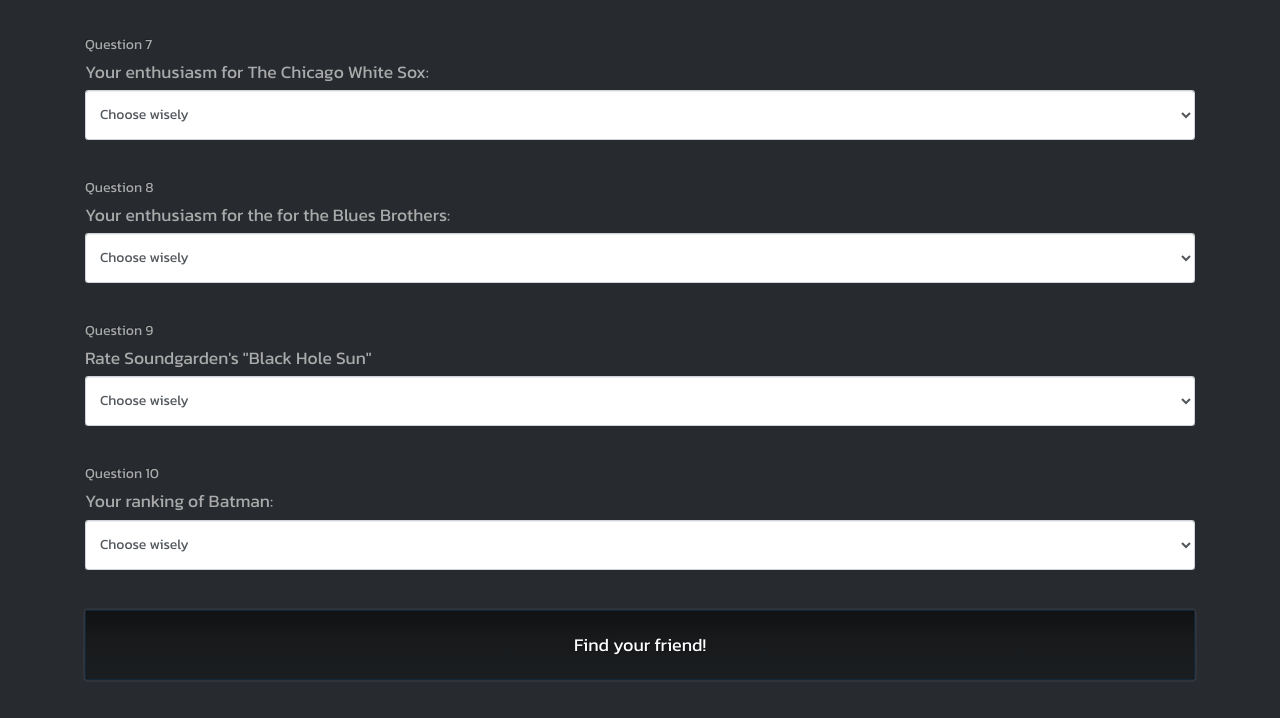
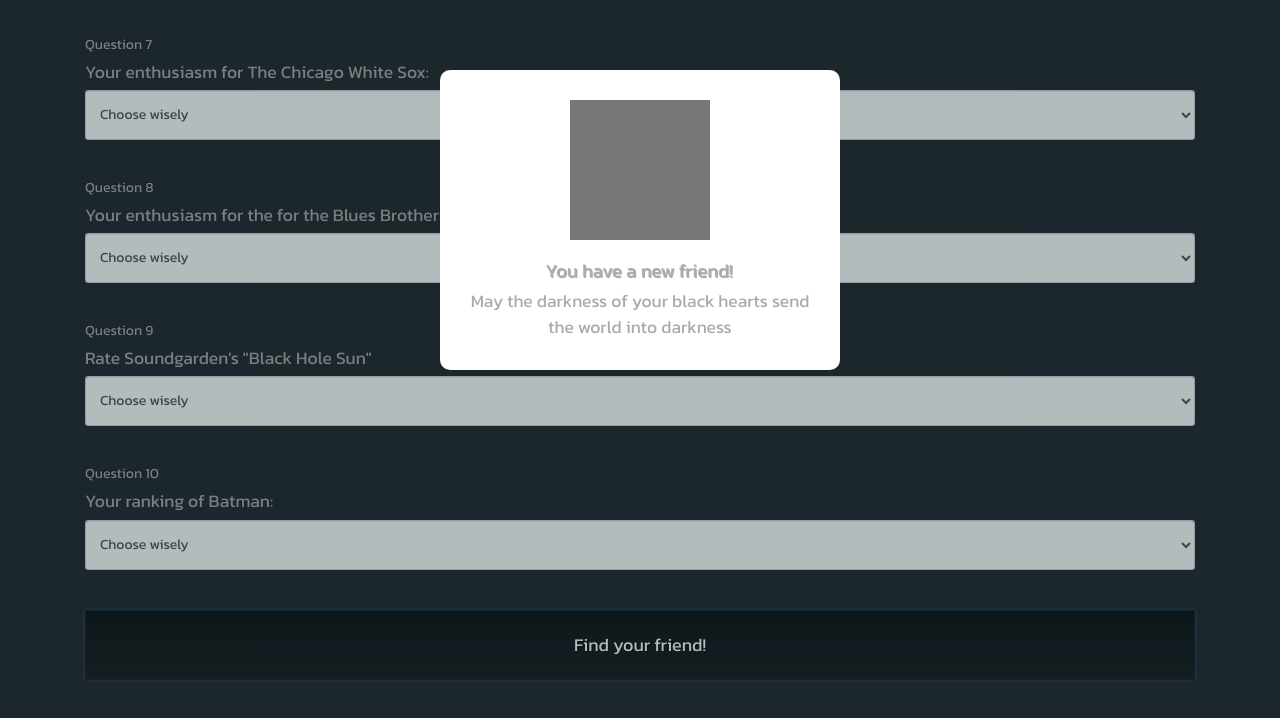
Before and after one commit to nickvolkert/FriendFinder, a website: page app/public/survey.html in a window 1280 px wide. Both pictures are taken after a click on the button "Find your friend!". Shown: the part 1162-1880 px from the top of the page. Drawn offline with nearby package versions, Linux system fonts and the light colour scheme.

Commit message:
added a friend modal

```diff
--- a/app/public/css/styles.css
+++ b/app/public/css/styles.css
@@ -37,3 +37,42 @@
 #division{
   margin:40px 0;
 }
+#intCurtain{
+  display:none; /* Hidden by default */
+  position: fixed; /* Stay in place */
+  z-index: 888; /* Sit on top */
+  left: 0;
+  top: 0;
+  width: 100%; /* Full width */
+  height: 100%; /* Full height */
+  overflow: auto; /* Enable scroll if needed */
+  background-color: rgb(4,31,38); /* Fallback color */
+  background-color: rgba(4,31,38,0.3); /* Black w/ opacity */
+}
+#modalHouse{
+  width: 400px;
+  height: 300px;
+  border-radius: 10px;
+  background-color: #FFF;
+  margin: 150px auto 0 auto;
+  padding: 30px;
+}
+#friendPicture{
+  width: 140px;
+  height: 140px;
+  margin: 0 auto 20px auto;
+  background-color: #777;
+}
+#friendText{
+
+}
+h2{
+  text-align: center;
+}
+#modalHouse p{
+  text-align: center;
+}
+a#close{
+  color:#777;
+  text-align: center;
+}
--- /dev/null
+++ b/app/public/js/scripts.js
@@ -0,0 +1,19 @@
+function myLocationCurtain(){
+          //friendModal = $('<div id="intCurtain"><div class="loader"></div></div>');
+          //console.log("modal fire is working");
+          //$(".container").html(friendModal);
+          $("#intCurtain").show();
+     }
+
+$(document).on("click", "#intCurtain", function(e) {
+  $(this).hide("#intCurtain");
+  //$(this).remove();
+});
+
+$(document).on("click", "#intCurtain", function (e) {
+  e.stopPropagation();
+});
+
+$("#findFriend").on("click", function(){
+  myLocationCurtain();
+})
--- a/app/public/survey.html
+++ b/app/public/survey.html
@@ -138,10 +138,20 @@
 
         <button class="btn btn-lg btn-primary" role="button" id="findFriend">Find your friend!</button>
       </div>
-
+      <div id="intCurtain">
+        <div id="modalHouse">
+          <div id="friendPicture"></div>
+          <div id="friendText">
+            <h2>You have a new friend!</h2>
+            <p>May the darkness of your black hearts send the world into darkness</p>
+            <a href="#">Close</a>
+          </div>
+        </div>
+    </div>
     </div>
     <script src="https://code.jquery.com/jquery-3.2.1.slim.min.js" integrity="sha384-KJ3o2DKtIkvYIK3UENzmM7KCkRr/rE9/Qpg6aAZGJwFDMVNA/GpGFF93hXpG5KkN" crossorigin="anonymous"></script>
     <script src="https://cdnjs.cloudflare.com/ajax/libs/popper.js/1.12.3/umd/popper.min.js" integrity="sha384-vFJXuSJphROIrBnz7yo7oB41mKfc8JzQZiCq4NCceLEaO4IHwicKwpJf9c9IpFgh" crossorigin="anonymous"></script>
     <script src="https://maxcdn.bootstrapcdn.com/bootstrap/4.0.0-beta.2/js/bootstrap.min.js" integrity="sha384-alpBpkh1PFOepccYVYDB4do5UnbKysX5WZXm3XxPqe5iKTfUKjNkCk9SaVuEZflJ" crossorigin="anonymous"></script>
+    <script src="./js/scripts.js" type="text/javascript"></script>
     </body>
     </html>
--- a/app/routing/api-routes.js
+++ b/app/routing/api-routes.js
@@ -4,6 +4,8 @@
     res.json(friendsArray);
   });
   app.post('/api/friends', function(req, res){
-    //need to loop through and log all of the friends data and push to user if they are a match
+    for(var i = 0; i < friendsArray.length; i++){
+      console.log(friendsArray[i].name);
+    }
   });
 }
--- a/server.js
+++ b/server.js
@@ -5,7 +5,7 @@
 // Sets up the Express App
 // =============================================================
 var app = express();
-var PORT = 3000;
+var PORT = process.env.PORT || 8080;
 
 // Sets up the Express app to handle data parsing
 app.use(bodyParser.urlencoded({ extended: false }));
```
Also changed, not shown: app/public/home.html (+1 -0 lines).
